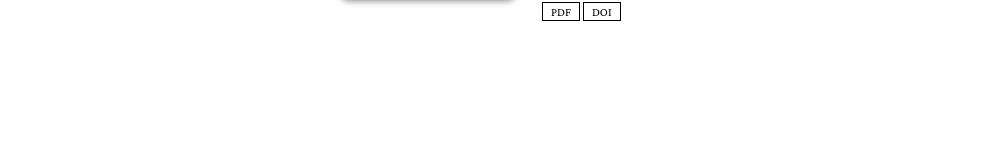
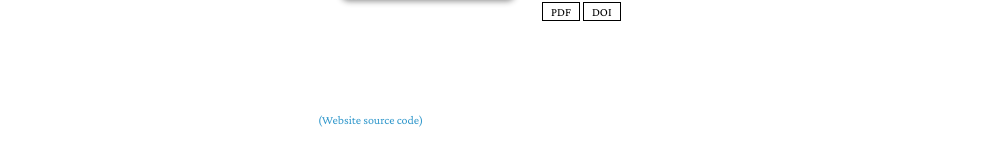
Before and after one commit to EirikTengesdal/eiriktengesdal.no-old, a Jekyll site: the page built from index.md, in a window 1280 px wide and 1372 px high. Shown: the part 1195-1361 px from the top of the window, without its empty margins (152-1134 px from the left). Built offline with Jekyll 4.4.1, drawn with Linux system fonts in a browser that asks for light colours; nearby versions of some CDN libraries; a style sheet for code colours, icons or effects is not loaded; our own code applies the rules of GitHub Pages for plain Markdown files.

Commit message:
Update _config.yml

```diff
--- a/_config.yml
+++ b/_config.yml
@@ -41,6 +41,10 @@ auto_dark_mode: true
 # You can use this option to choose between Serif or Sans Serif fonts.
 font: "Serif" # or "Sans Serif"
 
+# Footnotes
+footnote: (Website source code)
+footnote_link: https://github.com/EirikTengesdal/EirikTengesdal.github.io
+
 # Google Analytics ID
 # Please remove this if you don't use Google Analytics
 google_analytics: G-BKRLNGX7N7
```
